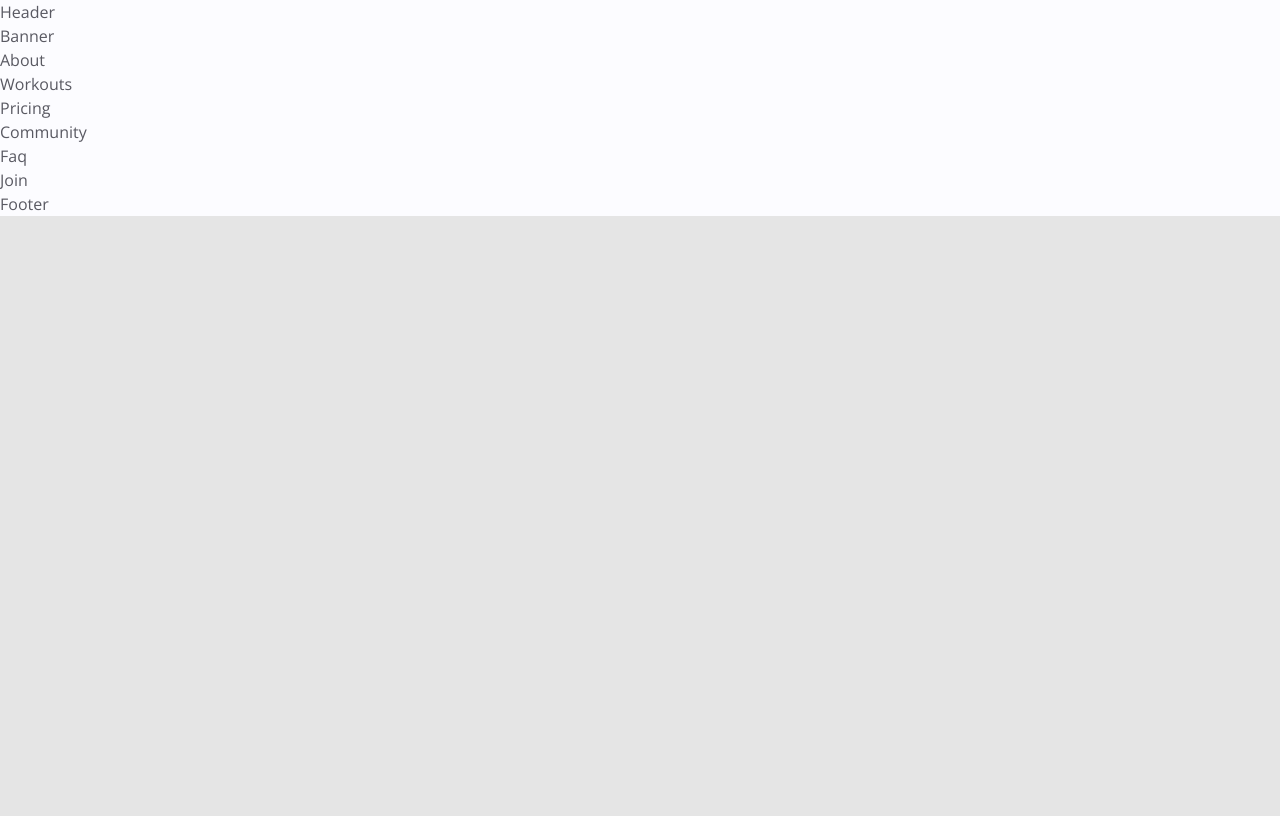
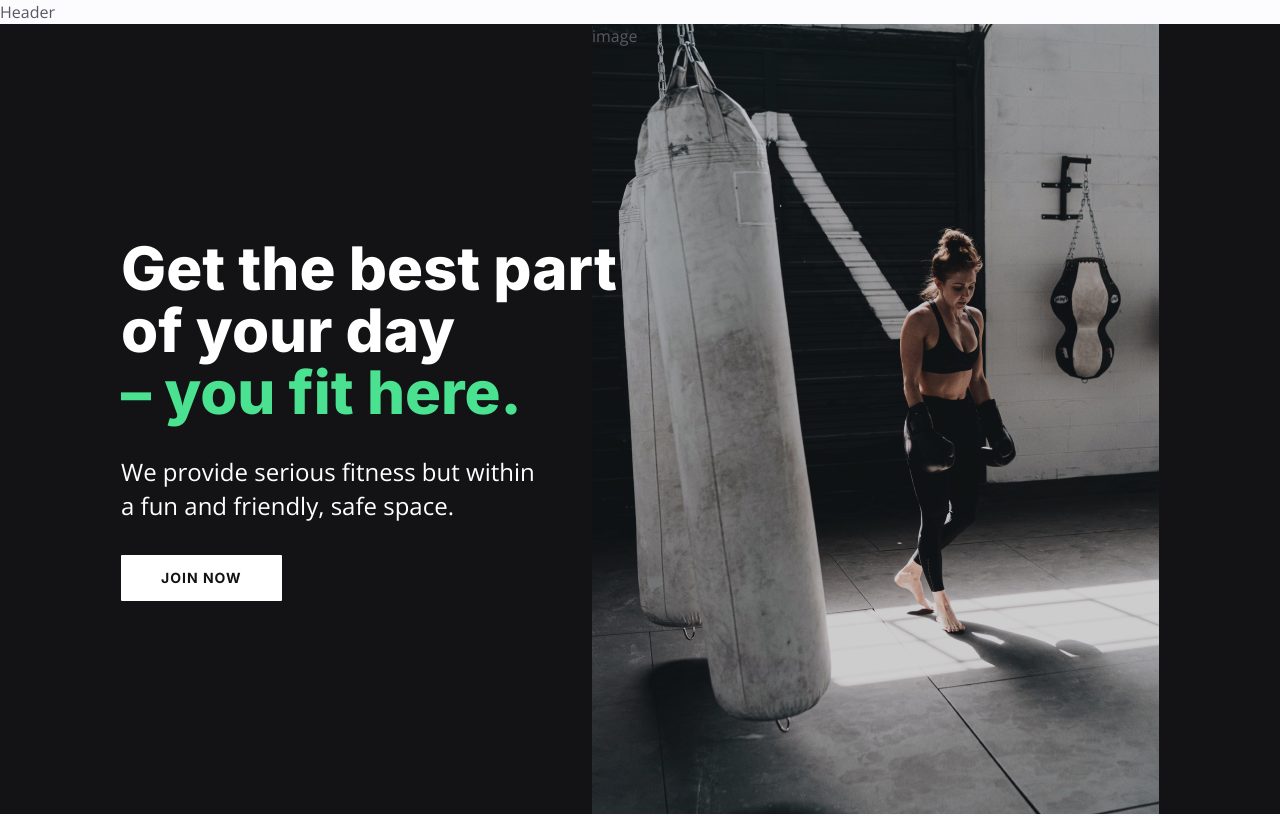
Before and after one commit to terrorbladegodlike/GYMme, a React (Create React App) app: page / in a window 1280 px wide. Shown: the top 816 px of the page. Built offline with nearby package versions, Linux system fonts and the light colour scheme; the HTML template or start-up script is replaced by a standard one.

Commit message:
Added and styled the "Banner" component
Added animation of the appearance of blocks using "Aos". In the file "App.js " it was initialized.

```diff
--- a/src/App.js
+++ b/src/App.js
@@ -17,6 +17,10 @@
 
 const App = () => {
   // aos initialization
+  Aos.init({
+    duration: 2500,
+    delay: 400,
+  })
   return (
     <div className='max-w-[1440px] mx-auto bg-page overflow-hidden relative'>
       <Header />
--- a/src/components/Banner.jsx
+++ b/src/components/Banner.jsx
@@ -1,8 +1,52 @@
 import React from 'react'
 
+// Import Data
+import { banner } from './../data';
+
 const Banner = () => {
+  // Destructure banner data
+  const { titlePart1, titlePart2, subtitle, textBtn } = banner
   return (
-    <div>Banner</div>
+    <section className='bg-neutral-500 h-[790px]'>
+      <div className="container mx-auto h-full">
+        <div className='flex items-center h-full relative -space-x-48 lg:-space-x-24'>
+          {/* Text */}
+          <div className='text-white flex-1 z-10 pl-6 lg:pl-0'>
+            <h1
+              className='h1 text-white mb-8'
+              data-aos='fade-down'
+              data-aos-delay='500'
+            >
+              {titlePart1}
+              <br />
+              <span className='text-primary-200'>{titlePart2}</span>
+            </h1>
+            <p
+              data-aos='fade-down'
+              data-aos-delay='600'
+              className='max-w-[415px] text-body-md lg:text-body-lg mb-8'
+            >
+              {subtitle}
+            </p>
+            <button
+              data-aos='fade-down'
+              data-aos-delay='700'
+              className='btn btm-sm lg:btn-lg btn-secondary'
+            >
+              {textBtn}
+            </button>
+          </div>
+          {/* Image */}
+          <div
+            data-aos='fade-right'
+            data-aos-delay='900'
+            className='bg-blue-300 w-full h-full bg-banner bg-cover bg-right lg:bg-center bg-no-repeat flex-1'
+          >
+            image
+          </div>
+        </div>
+      </div>
+    </section>
   )
 }
 
```
